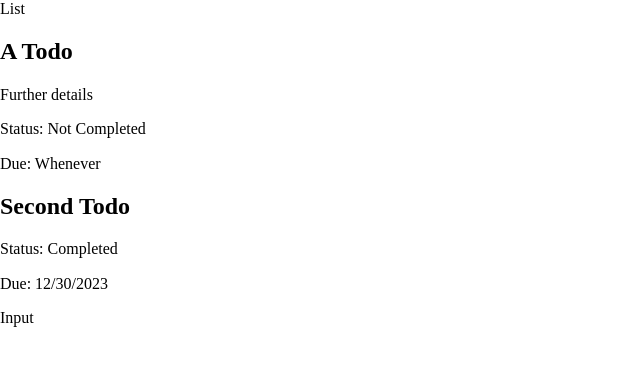
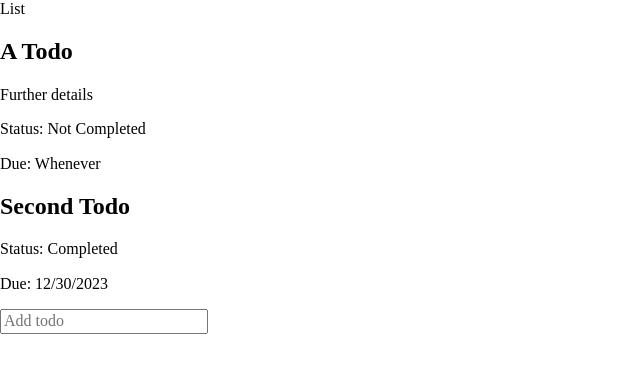
Before and after one commit to DamianDRuiz/toward, a React (Vite) app: page / in a window 1280 px wide. Shown: the top 372 px of the page, without its empty margins (0-640 px from the left). Built offline with nearby package versions, Linux system fonts and the light colour scheme.

Commit message:
Implement useTodos hook

```diff
--- a/src/app/app.tsx
+++ b/src/app/app.tsx
@@ -1,12 +1,19 @@
 import TodoInput from 'src/components/TodoInput/TodoInput'
 import TodoListComponent from 'src/components/TodoListComponent/TodoListComponent'
-import { DEFAULT_TODOS } from '../util/constants'
+import useTodos from 'src/hooks/useTodos/useTodos'
+import { DEFAULT_TODOS } from 'src/util/constants'
 
 export function App() {
+  const { todos, addTodoInput, handleAddTodoInput, handleAddTodoSubmit } =
+    useTodos(DEFAULT_TODOS)
   return (
     <>
-      <TodoListComponent todos={DEFAULT_TODOS} />
-      <TodoInput />
+      <TodoListComponent todos={todos} />
+      <TodoInput
+        input={addTodoInput}
+        onChange={handleAddTodoInput}
+        onSubmit={handleAddTodoSubmit}
+      />
     </>
   )
 }
--- a/src/components/TodoInput/TodoInput.tsx
+++ b/src/components/TodoInput/TodoInput.tsx
@@ -1,9 +1,26 @@
 //import styles from './TodoInput.module.scss'
 
-interface TodoInputProps {}
+import { ChangeEvent, FormEvent } from 'react'
 
-function TodoInput({}: TodoInputProps) {
-  return <div>Input</div>
+interface TodoInputProps {
+  input: string
+  onChange: (e: ChangeEvent<HTMLInputElement>) => void
+  onSubmit: (e: FormEvent) => void
+}
+
+function TodoInput({ input, onChange, onSubmit }: TodoInputProps) {
+  return (
+    <div>
+      <form onSubmit={onSubmit}>
+        <input
+          type="text"
+          placeholder="Add todo"
+          onChange={onChange}
+          value={input}
+        />
+      </form>
+    </div>
+  )
 }
 
 export default TodoInput
```
